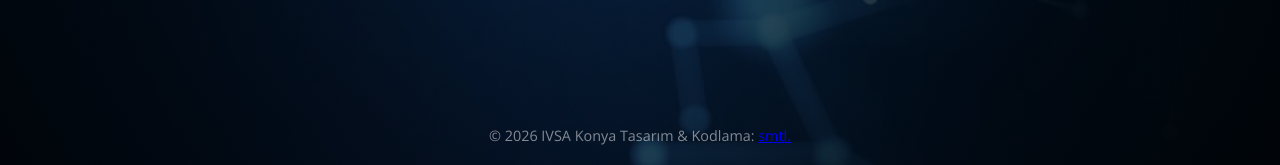
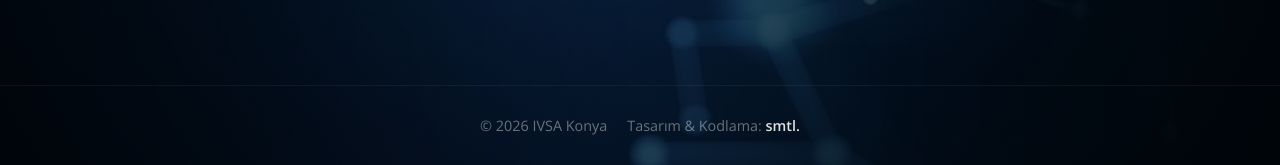
Before and after one commit to smttl/ivsazirve, a plain HTML site: page index.html in a window 1280 px wide. Shown: the part 635-800 px from the top of the page. Drawn offline with nearby package versions, Linux system fonts and the light colour scheme.

Commit message:
Update index.html

```diff
--- a/index.html
+++ b/index.html
@@ -324,6 +324,76 @@
 @media (max-width: 1024px) {
     .davet-container { grid-template-columns: 1fr; }
 }
+        /* --- FOOTER ÖZELLEŞTİRME --- */
+footer {
+    text-align: center;
+    padding: 30px 20px;
+    font-size: 0.9rem;
+    color: rgba(255, 255, 255, 0.4);
+    background: transparent;
+    border-top: 1px solid rgba(255, 255, 255, 0.05); /* Üste ince çizgi */
+    position: relative;
+    z-index: 10;
+    margin-top: auto;
+
+    /* İçeriği ortalamak için flex */
+    display: flex;
+    justify-content: center;
+    align-items: center;
+}
+
+.footer-content {
+    display: flex;
+    flex-direction: column; /* Mobilde alt alta */
+    gap: 10px;
+    align-items: center;
+}
+
+/* Tablet ve üstünde yan yana olsun */
+@media (min-width: 768px) {
+    .footer-content {
+        flex-direction: row;
+        gap: 20px;
+    }
+}
+
+.developer-credit a, .my-link, .brand-link {
+    color: var(--text-gray);
+    text-decoration: none;
+    font-weight: 600;
+    transition: all 0.3s ease;
+    position: relative;
+    padding-bottom: 2px;
+}
+
+/* Hover Efekti: Üzerine gelince senin rengin (mavi) olsun */
+.developer-credit a:hover, .my-link:hover, .brand-link:hover {
+    color: var(--accent-blue);
+    text-shadow: 0 0 10px rgba(51, 173, 255, 0.6); /* Parlama efekti */
+}
+
+/* Linkin altına açılan çizgi efekti (Opsiyonel) */
+.developer-credit a::after {
+    content: '';
+    position: absolute;
+    width: 0;
+    height: 1px;
+    bottom: 0;
+    left: 0;
+    background-color: var(--accent-blue);
+    transition: width 0.3s ease;
+}
+
+.developer-credit a:hover::after {
+    width: 100%;
+}
+
+.divider {
+    display: none; /* Mobilde gizle */
+}
+@media (min-width: 768px) {
+    .divider { display: inline; margin: 0 5px; opacity: 0.3; }
+}
     </style>
 </head>
 <body>
```
